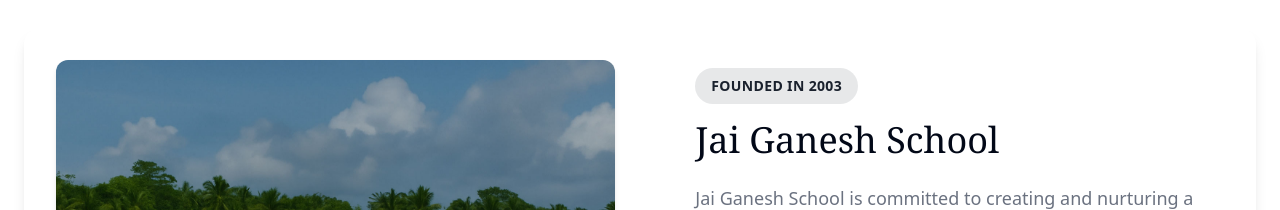
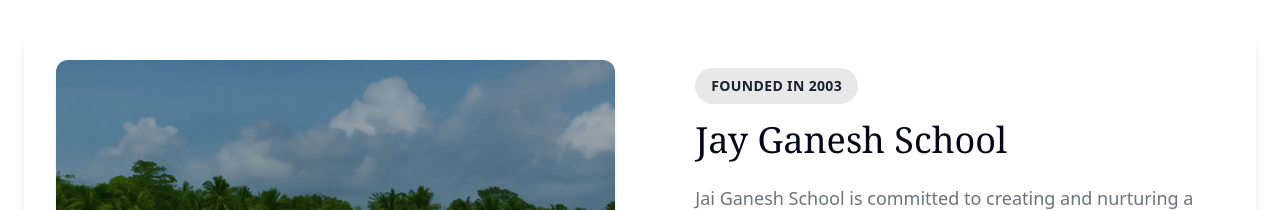
Before and after one commit to aaronF-dev/malvan-education-society, a React (Vite) app: page / in a window 1280 px wide. Shown: the part 1800-2010 px from the top of the page. Built offline with nearby package versions, Linux system fonts and the light colour scheme.

Commit message:
first commit

```diff
--- a/src/contexts/LanguageContext.tsx
+++ b/src/contexts/LanguageContext.tsx
@@ -88,7 +88,7 @@ const translations = {
 
     // Jai Ganesh School
     'medical.founded': 'Founded in 2003',
-    'medical.title': 'Jai Ganesh School',
+    'medical.title': 'Jay Ganesh School',
     'medical.description': 'Jai Ganesh School is committed to creating and nurturing a diverse community of the best and brightest students, faculty, and staff, with a shared mission to serve others through quality education.',
     'medical.explore': 'Explore Jai Ganesh School →',
 
```
